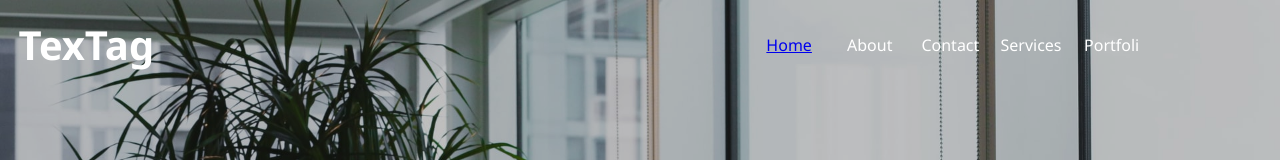
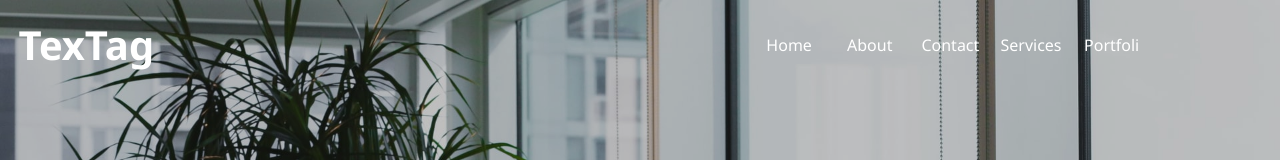
Before and after one commit to Rohit6458/TexTag-Moving-Of-Open-World, a plain HTML site: page index.html in a window 1280 px wide. Shown: the top 160 px of the page. Drawn offline with Linux system fonts and the light colour scheme.

Commit message:
Update index.html

```diff
--- a/index.html
+++ b/index.html
@@ -10,7 +10,7 @@
             <div class="container head_container">
                 <div class="logo">TexTag</div>
                 <div class="nav">
-                    <div class="nav-item"><a href="https://rohit6458.github.io/TexTag-Moving-Of-Open-World/",target="_blank">Home</a></div>
+                    <div class="nav-item">Home</div>
                     <div class="nav-item">About</div>
                     <div class="nav-item">Contact</div>
                     <div class="nav-item">Services</div>
```
